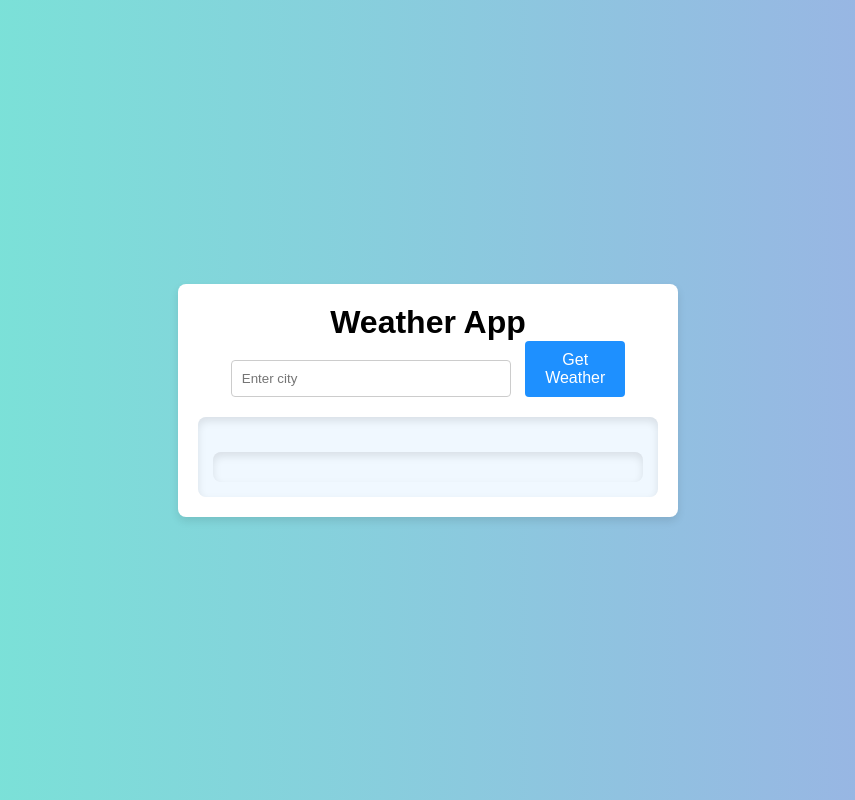
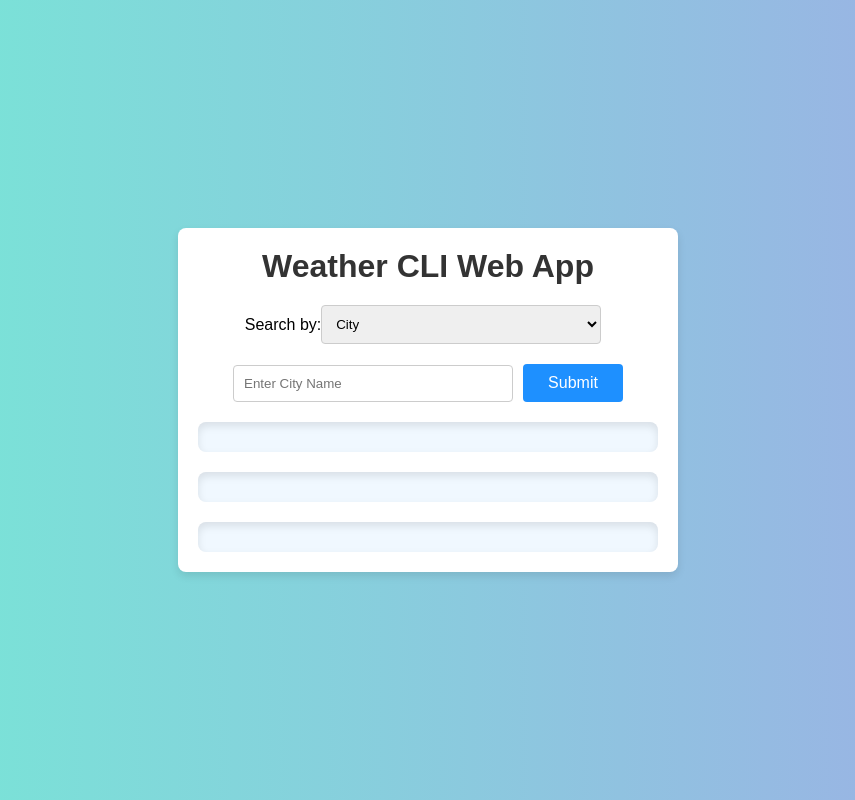
Before and after one commit to huda-code/WeatherAPI, a website: page index.html in a window 1280 px wide. Shown: the whole page, without its empty margins (212-1067 px from the left). Drawn offline with nearby package versions, Linux system fonts and the light colour scheme.

Commit message:
Update index.html

```diff
--- a/index.html
+++ b/index.html
@@ -3,21 +3,41 @@
 <head>
     <meta charset="UTF-8">
     <meta name="viewport" content="width=device-width, initial-scale=1.0">
-    <title>Weather App</title>
+    <title>Weather CLI Web App</title>
     <link rel="stylesheet" href="styles.css">
 </head>
 <body>
     <div class="container">
-        <h1>Weather App</h1>
-        <input type="text" id="city" placeholder="Enter city" />
-        <button onclick="getWeather()">Get Weather</button>
+        <h1 class="title">Weather CLI Web App</h1>
 
-        <div id="weather" class="weather-info">
-            <div id="weather-details" class="details"></div>
+        <div class="input-section">
+            <label for="search-type">Search by:</label>
+            <select id="search-type">
+                <option value="city">City</option>
+                <option value="location">Your Location</option>
+            </select>
         </div>
+
+        <div class="input-section city-input">
+            <input type="text" id="city" placeholder="Enter City Name">
+            <button onclick="getWeather()">Submit</button>
+        </div>
+
+        <div id="weather-info" class="weather-info"></div>
+
+        <div id="options" class="options hidden">
+            <h2>Select an Option:</h2>
+            <button onclick="showWeatherDetail('min')">1. Check MIN Temperature</button>
+            <button onclick="showWeatherDetail('max')">2. Check MAX Temperature</button>
+            <button onclick="showWeatherDetail('humidity')">3. Check Humidity</button>
+            <button onclick="showWeatherDetail('sunrise')">4. Check Sunrise Time</button>
+            <button onclick="showWeatherDetail('sunset')">5. Check Sunset Time</button>
+            <button onclick="showForecast()">6. Check 5-Day Forecast</button>
+        </div>
+
+        <div id="details" class="details"></div>
+        <div id="forecast-info" class="forecast-info"></div>
     </div>
-
-    <script src="https://cdn.jsdelivr.net/npm/axios/dist/axios.min.js"></script>
     <script src="script.js"></script>
 </body>
 </html>
```
